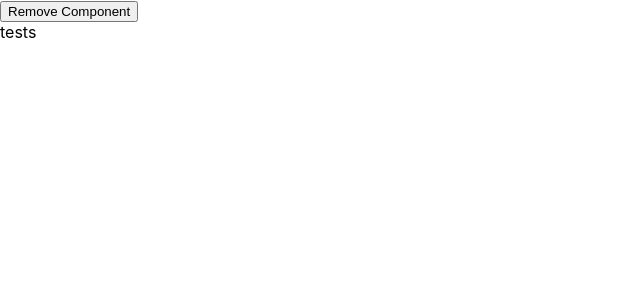
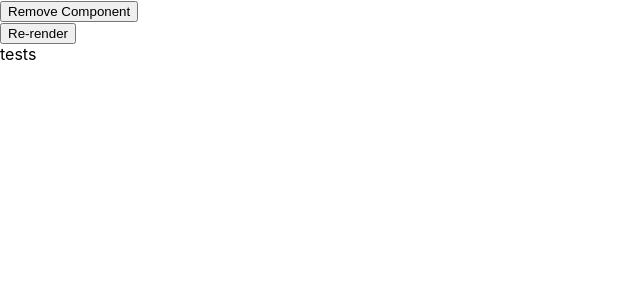
Before and after one commit to thiagoviks/DIO, a React (Create React App) app in the folder advanced-reactjs-dio/: page / in a window 1280 px wide. Shown: the top 300 px of the page, without its empty margins (0-640 px from the left). Built offline with nearby package versions, Linux system fonts and the light colour scheme.

Commit message:
add shouldComponentUpdate lifecycle example

```diff
--- a/advanced-reactjs-dio/src/Twitter.js
+++ b/advanced-reactjs-dio/src/Twitter.js
@@ -6,6 +6,9 @@ class Twitter extends Component {
     https://reactjs.org/docs/hooks-intro.html
   */
 
+  state = {
+    tweet: 'title',
+  };
   componentDidMount() {
     const { posts, loading } = this.props;
     console.log('componentDidMount', posts);
@@ -23,10 +26,25 @@ class Twitter extends Component {
     console.log('componentWillUnmount were removed');
   }
 
+  shouldComponentUpdate(nextProps, nextState) {
+    return this.state.tweet !== nextState.tweet;
+  }
+
+  tweet = () => {
+    this.setState({
+      tweet: true,
+    });
+  };
   render() {
     const { posts } = this.props;
     console.log('render', posts);
-    return <div>tests</div>;
+    return (
+      <div>
+        <button onClick={this.tweet}>Re-render</button>
+        <br />
+        tests
+      </div>
+    );
   }
 }
 
```
